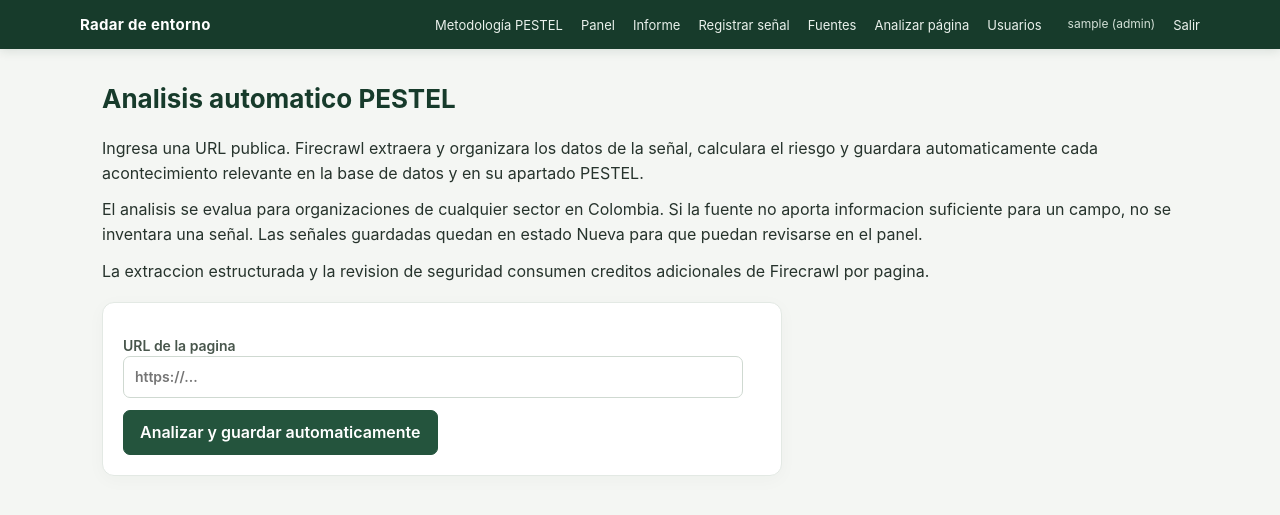
After one commit to Cristian0124/lectura_smurfit, a Flask app: page /analizar-pagina in a window 1280 px wide. The commit adds this page. Shown: the top 515 px of the page. Run offline with Flask 3, Linux system fonts and the light colour scheme; the visitor is signed in with stand-in values (Sample User, id 1).

Commit message:
actualizacion de pagina de entorno

```diff
--- a/lectura_entorno/app.py
+++ b/lectura_entorno/app.py
@@ -1,9 +1,12 @@
-"""Lectura de entorno - Smurfit Westrock (MVP / adelanto). Grupo 1.
+"""Radar de entorno: análisis PESTEL para organizaciones de cualquier sector.
 Python + Flask + SQLite. Corre local o en PythonAnywhere.
 """
-import io, os, secrets
+import hashlib, io, json, os, secrets
 from datetime import date
 from functools import wraps
+from urllib.error import HTTPError, URLError
+from urllib.parse import urlsplit
+from urllib.request import Request, urlopen
 
 from flask import (Flask, Response, abort, flash, redirect, render_template,
                    request, session, url_for)
@@ -16,7 +19,7 @@ app.secret_key = os.environ.get("SECRET_KEY", "cambiar-en-produccion")
 app.config.update(SESSION_COOKIE_HTTPONLY=True, SESSION_COOKIE_SAMESITE="Lax")
 
 FACTORES = ["Político", "Económico", "Social", "Tecnológico", "Ecológico", "Legal"]      # PESTEL
-AMBITOS = ["País (Colombia)", "Sector empaques/papel", "Competencia", "Proveedores", "Clientes"]  # tipo de entorno
+AMBITOS = ["País o región", "Sector", "Mercado", "Competencia", "Proveedores", "Clientes", "Tecnología"]
 TIPOS = ["Oportunidad", "Amenaza"]
 HORIZONTES = ["Corto plazo", "Mediano plazo", "Largo plazo"]
 ESTADOS = ["Nueva", "En análisis", "Publicada", "Cerrada"]
@@ -35,16 +38,15 @@ PESTEL = [
             "para producir y vender."
         ),
         "contexto": (
-            "Para una empresa de empaques en Colombia, conviene observar políticas "
-            "industriales, comerciales y de gestión de residuos."
+            "Analiza decisiones públicas, estabilidad institucional y políticas que puedan "
+            "cambiar las condiciones de operación en el territorio de interés."
         ),
         "preguntas": [
-            "¿Hay cambios en políticas de producción, comercio o empaques?",
-            "¿Qué incentivos o restricciones públicas podrían afectar al sector?",
+            "¿Qué cambios de política pública afectan a la actividad o al mercado?",
+            "¿Qué incentivos, restricciones o riesgos institucionales están surgiendo?",
         ],
         "fuentes": (
-            "Ministerios y entidades públicas, Datos Abiertos Colombia, "
-            "publicaciones empresariales."
+            "Entidades publicas, registros oficiales y comunicados institucionales."
         ),
     },
 
@@ -58,14 +60,14 @@ PESTEL = [
             "y la rentabilidad."
         ),
         "contexto": (
-            "En empaques, vale la pena seguir costos de materias primas, energía "
-            "y transporte, además de la demanda de clientes comerciales e industriales."
+            "Observa inflación, tasas, empleo, costos, inversión, comercio y demanda "
+            "en los mercados relevantes para la organización."
         ),
         "preguntas": [
             "¿Cómo cambian la inflación, la tasa de cambio y los costos de energía?",
-            "¿Qué señales hay sobre la demanda de empaques?",
+            "¿Qué señales muestran cambios en la demanda o en el costo de operar?",
         ],
-        "fuentes": "DANE, Banco de la República, Banco Mundial y reportes sectoriales.",
+        "fuentes": "Institutos estadisticos, bancos centrales y reportes economicos del territorio analizado.",
     },
 
     # S · Social
@@ -77,14 +79,14 @@ PESTEL = [
             "Cambios en las personas, sus hábitos, expectativas y formas de consumo."
         ),
         "contexto": (
-            "Los hábitos de compra y las expectativas sobre empaques reciclables "
-            "o de menor impacto pueden influir en las necesidades de los clientes."
+            "Los cambios demográficos, culturales, laborales y de consumo pueden "
+            "modificar expectativas y necesidades de las partes interesadas."
         ),
         "preguntas": [
-            "¿Qué esperan los consumidores de los empaques?",
-            "¿Cómo cambian las preferencias hacia opciones reciclables o reutilizables?",
+            "\u00bfQu\u00e9 esperan las personas usuarias o clientes?",
+            "¿Qué cambios de hábitos, valores o composición poblacional son relevantes?",
         ],
-        "fuentes": "Estadísticas del DANE, estudios de consumo y publicaciones del sector.",
+        "fuentes": "Estudios demograficos, encuestas de consumo y publicaciones sociales.",
     },
 
     # T · Tecnológico
@@ -94,14 +96,14 @@ PESTEL = [
         "color": "#54758a",
         "descripcion": "Tecnologías que pueden transformar productos, procesos y canales de venta.",
         "contexto": (
-            "La automatización, el diseño de empaques y los canales digitales son temas "
-            "que se pueden revisar para el sector y la oferta comercial de la empresa."
+            "La automatización, la inteligencia artificial, la ciberseguridad y la "
+            "infraestructura digital pueden transformar procesos y modelos de negocio."
         ),
         "preguntas": [
-            "¿Qué tecnologías están cambiando el diseño o la fabricación de empaques?",
-            "¿Qué oportunidades ofrece el comercio digital?",
+            "¿Qué tecnologías emergentes pueden cambiar productos, procesos o servicios?",
+            "¿Qué oportunidades y riesgos digitales afectan a la organización?",
         ],
-        "fuentes": "Publicaciones técnicas, gremios, ferias e información corporativa.",
+        "fuentes": "Publicaciones tecnicas, centros de investigacion y asociaciones profesionales.",
     },
 
     # E · Ecológico
@@ -111,16 +113,15 @@ PESTEL = [
         "color": "#3f8063",
         "descripcion": "Condiciones ambientales, recursos, residuos y efectos del cambio climático.",
         "contexto": (
-            "En empaques de papel son relevantes la gestión de residuos, el reciclaje, "
-            "el uso de agua y energía y la disponibilidad de materias primas."
+            "Examina clima, recursos naturales, energía, contaminación, biodiversidad "
+            "y las expectativas ambientales aplicables al contexto analizado."
         ),
         "preguntas": [
             "¿Qué cambios hay en reciclaje y gestión de residuos?",
             "¿Qué riesgos ambientales pueden afectar recursos o continuidad operativa?",
         ],
         "fuentes": (
-            "Ministerio de Ambiente, IDEAM, autoridades ambientales e informes "
-            "de sostenibilidad."
+            "Autoridades ambientales, datos climaticos oficiales e informes de sostenibilidad."
         ),
     },
 
@@ -132,14 +133,14 @@ PESTEL = [
         "descripcion": "Leyes y normas que establecen obligaciones para la actividad empresarial.",
         "contexto": (
             "Se deben seguir normas ambientales, laborales y comerciales, además de "
-            "requisitos sanitarios aplicables a empaques destinados a contacto con alimentos."
+            "requisitos sectoriales aplicables a productos, servicios u operaciones."
         ),
         "preguntas": [
-            "¿Se publicaron normas nuevas o cambios que apliquen a empaques?",
-            "¿Qué requisitos aplican a materiales en contacto con alimentos?",
+            "\u00bfSe publicaron normas nuevas o cambios que apliquen a la actividad?",
+            "¿Qué normas nuevas o cambios regulatorios podrían aplicar a la actividad?",
         ],
         "fuentes": (
-            "Diario Oficial, SUIN-Juriscol, INVIMA, ministerios y autoridades competentes."
+            "Diarios oficiales, registros normativos y autoridades competentes."
         ),
     },
 ]
@@ -229,8 +230,174 @@ def pestel():
     if elegido not in [d["nombre"] for d in PESTEL]:
         elegido = "Político"
     dimension = next(d for d in PESTEL if d["nombre"] == elegido)
-    conteos = {d["nombre"]: bd.contar_senales_por_factor(d["nombre"]) for d in PESTEL}
-    return render_template("pestel.html", dimensiones=PESTEL, dimension=dimension, conteos=conteos)
+    rol = session["rol"]
+    conteos = {d["nombre"]: len(bd.consultar_senales(rol, factor=d["nombre"])) for d in PESTEL}
+    senales_dimension = bd.consultar_senales(rol, factor=elegido)
+    return render_template("pestel.html", dimensiones=PESTEL, dimension=dimension,
+                           conteos=conteos, senales=senales_dimension, nivel=nivel)
+
+
+def esquema_senales_estructuradas():
+    fecha_opcional = {"type": ["string", "null"], "format": "date"}
+    senal = {
+        "type": "object",
+        "properties": {
+            "titulo": {"type": "string", "description": "Titulo breve y fiel al acontecimiento de la fuente."},
+            "descripcion": {"type": "string", "description": "Resumen factual del acontecimiento, sin agregar datos que no aparezcan en la fuente."},
+            "implicaciones": {"type": "string", "description": "Implicacion razonada para organizaciones de cualquier sector que operan en Colombia."},
+            "factor": {"type": "string", "enum": FACTORES, "description": "La dimension PESTEL principal a la que corresponde el hecho."},
+            "ambito": {"type": "string", "enum": AMBITOS, "description": "Ambito colombiano mas directamente relacionado con el hecho."},
+            "tipo": {"type": "string", "enum": TIPOS, "description": "Oportunidad o amenaza para organizaciones de cualquier sector en Colombia."},
+            "horizonte": {"type": "string", "enum": HORIZONTES, "description": "Horizonte temporal probable de la implicacion."},
+            "impacto": {"type": "integer", "minimum": 1, "maximum": 5, "description": "Impacto potencial: 1 minimo y localizado; 3 relevante para varias organizaciones; 5 amplio o sistemico en Colombia."},
+            "probabilidad": {"type": "integer", "minimum": 1, "maximum": 5, "description": "Probabilidad de que la implicacion ocurra: 1 especulativa; 3 plausible; 5 hecho confirmado o altamente probable. Justifica la estimacion."},
+            "vigencia": {**fecha_opcional, "description": "Fecha de vencimiento solo si la fuente la indica claramente; null si no se conoce."},
+            "fecha_publicacion": {**fecha_opcional, "description": "Fecha de publicacion indicada por la fuente; null si no se encuentra."},
+            "justificacion": {"type": "string", "description": "Por que el acontecimiento corresponde a ese factor, tipo, ambito e impacto."},
+            "evidencia": {"type": "string", "description": "Frase breve, literal o casi literal, que sustenta la clasificacion."},
+        },
+        "required": ["titulo", "descripcion", "implicaciones", "factor", "ambito", "tipo", "horizonte",
+                     "impacto", "probabilidad", "vigencia", "fecha_publicacion", "justificacion", "evidencia"],
+        "additionalProperties": False,
+    }
+    return {
+        "type": "object",
+        "properties": {"senales": {"type": "array", "items": senal, "maxItems": 5,
+                                      "description": "Acontecimientos externos distintos y relevantes. Devuelve una lista vacia si la pagina no contiene una señal PESTEL clara."}},
+        "required": ["senales"],
+        "additionalProperties": False,
+    }
+
+
+@app.route("/analizar-pagina", methods=["GET", "POST"])
+@requiere("admin", "analista")
+def analizar_pagina():
+    url = ""
+    if request.method == "POST":
+        url = request.form.get("url", "").strip()
+        try:
+            partes = urlsplit(url)
+            hostname = partes.hostname
+        except ValueError:
+            hostname = None
+            partes = None
+        if (len(url) > 2048 or not partes or partes.scheme != "https" or not hostname
+                or partes.username or partes.password):
+            flash("Ingresa una URL publica valida que comience con https://")
+            return render_template("analizar.html", url=url)
+
+        api_key = os.environ.get("FIRECRAWL_API_KEY", "").strip()
+        if not api_key:
+            flash("Falta configurar FIRECRAWL_API_KEY en el entorno del servidor.")
+            return render_template("analizar.html", url=url)
+
+        payload = json.dumps({
+            "url": url,
+            "formats": [{"type": "json", "schema": esquema_senales_estructuradas()}],
+            "onlyMainContent": True,
+            "checkPromptInjection": True,
+        }).encode("utf-8")
+        solicitud = Request(
+            "https://api.firecrawl.dev/v2/scrape",
+            data=payload,
+            headers={"Authorization": f"Bearer {api_key}", "Content-Type": "application/json"},
+            method="POST",
+        )
+        try:
+            with urlopen(solicitud, timeout=90) as respuesta:
+                resultado = json.loads(respuesta.read().decode("utf-8"))
+            if not resultado.get("success"):
+                raise ValueError("Respuesta de Firecrawl sin exito")
+            datos = resultado.get("data") or {}
+            metadata = datos.get("metadata") or {}
+            extraccion = datos.get("json") or {}
+            if isinstance(extraccion, str):
+                extraccion = json.loads(extraccion)
+            senales = extraccion.get("senales", []) if isinstance(extraccion, dict) else []
+            hostname = urlsplit(url).hostname or "Fuente web"
+            title_pagina = metadata.get("title") or hostname
+            fuente = bd.buscar_fuente_por_url(url)
+            fuente_id = fuente["id"] if fuente else None
+            guardadas = 0
+            duplicadas = 0
+            senales_validas = []
+            for item in senales[:5]:
+                if not isinstance(item, dict):
+                    continue
+                item_title = str(item.get("titulo", "")).strip()[:200]
+                descripcion = str(item.get("descripcion", "")).strip()[:5000]
+                implicaciones = str(item.get("implicaciones", "")).strip()[:5000]
+                factor = item.get("factor")
+                ambito = item.get("ambito")
+                tipo = item.get("tipo")
+                horizonte = item.get("horizonte")
+                try:
+                    impacto = int(item.get("impacto"))
+                    probabilidad = int(item.get("probabilidad"))
+                except (TypeError, ValueError):
+                    continue
+                fecha_publicacion = item.get("fecha_publicacion")
+                vigencia = item.get("vigencia")
+                try:
+                    if fecha_publicacion:
+                        fecha_publicacion = date.fromisoformat(str(fecha_publicacion)[:10]).isoformat()
+                    if vigencia:
+                        vigencia = date.fromisoformat(str(vigencia)[:10]).isoformat()
+                except ValueError:
+                    fecha_publicacion, vigencia = None, None
+                if (not item_title or not descripcion or not implicaciones or factor not in FACTORES
+                        or ambito not in AMBITOS or tipo not in TIPOS or horizonte not in HORIZONTES
+                        or not (1 <= impacto <= 5 and 1 <= probabilidad <= 5)):
+                    continue
+                senales_validas.append({
+                    "titulo": item_title, "descripcion": descripcion, "implicaciones": implicaciones,
+                    "factor": factor, "ambito": ambito, "tipo": tipo, "horizonte": horizonte,
+                    "impacto": impacto, "probabilidad": probabilidad, "fecha_publicacion": fecha_publicacion,
+                    "vigencia": vigencia, "justificacion": str(item.get("justificacion", "")).strip()[:2000],
+                    "evidencia": str(item.get("evidencia", "")).strip()[:2000],
+                })
+
+            if senales_validas and not fuente_id:
+                nombre_fuente = f"{title_pagina[:120]} ({hostname})"
+                try:
+                    fuente_id = bd.crear_fuente_analizada(nombre_fuente, url)
+                except bd.DuplicadoError:
+                    huella = hashlib.sha256(url.encode("utf-8")).hexdigest()[:10]
+                    fuente_id = bd.crear_fuente_analizada(f"{title_pagina[:100]} ({hostname}) {huella}", url)
+            for item in senales_validas:
+                if bd.senal_ya_registrada(fuente_id, item["titulo"], item["factor"]):
+                    duplicadas += 1
+                    continue
+                datos_senal = (item["titulo"], item["descripcion"], item["implicaciones"], item["factor"],
+                               item["ambito"], item["tipo"], item["horizonte"], fuente_id, item["impacto"],
+                               item["probabilidad"], item["impacto"] * item["probabilidad"], item["vigencia"])
+                justificacion = item["justificacion"]
+                if item["evidencia"]:
+                    justificacion += " Evidencia de la fuente: " + item["evidencia"]
+                bd.registrar_senal_analizada(datos_senal, session["usuario"], justificacion,
+                                             item["fecha_publicacion"], date.today().isoformat())
+                guardadas += 1
+            if guardadas:
+                flash(f"Analisis completo: {guardadas} señal(es) se guardaron automaticamente en PESTEL." +
+                      (f" {duplicadas} ya existian y no se duplicaron." if duplicadas else ""))
+                return redirect(url_for("panel"))
+            if duplicadas:
+                flash("La pagina ya se habia analizado; no se duplicaron sus señales.")
+            else:
+                flash("La pagina se extrajo, pero Firecrawl no detecto señales PESTEL suficientemente claras para guardar.")
+        except HTTPError as error:
+            if error.code == 402:
+                flash("Firecrawl no tiene creditos disponibles para esta extraccion estructurada.")
+            elif error.code == 403:
+                flash("Firecrawl rechazo la solicitud. Puede ser un bloqueo de seguridad del contenido o de la cuenta.")
+            else:
+                flash(f"Firecrawl respondio con un error HTTP {error.code}. Revisa la URL y la clave API.")
+        except (URLError, TimeoutError, json.JSONDecodeError, UnicodeDecodeError):
+            flash("No se pudo conectar con Firecrawl. Intenta de nuevo en unos minutos.")
+        except (AttributeError, TypeError, ValueError):
+            flash("Firecrawl devolvio una respuesta que no se pudo interpretar.")
+
+    return render_template("analizar.html", url=url)
 
 
 @app.route("/informe")
@@ -256,7 +423,8 @@ def leer_form():
     if (f["factor"] not in FACTORES or f["ambito"] not in AMBITOS or f["tipo"] not in TIPOS
             or f["horizonte"] not in HORIZONTES):
         abort(400)
-    return (f["titulo"].strip(), f["descripcion"].strip(), f["factor"], f["ambito"], f["tipo"], f["horizonte"],
+    return (f["titulo"].strip(), f["descripcion"].strip(), f.get("implicaciones", "").strip(),
+            f["factor"], f["ambito"], f["tipo"], f["horizonte"],
             int(f["fuente_id"]) or None, imp, prob, imp * prob, f["vigencia"] or None)  # riesgo = impacto x probabilidad
 
 
--- /dev/null
+++ b/lectura_entorno/templates/analizar.html
@@ -0,0 +1,11 @@
+{% extends "base.html" %}{% block c %}
+<h2>Analisis automatico PESTEL</h2>
+<p>Ingresa una URL publica. Firecrawl extraera y organizara los datos de la señal, calculara el riesgo y guardara automaticamente cada acontecimiento relevante en la base de datos y en su apartado PESTEL.</p>
+<p>El analisis se evalua para organizaciones de cualquier sector en Colombia. Si la fuente no aporta informacion suficiente para un campo, no se inventara una señal. Las señales guardadas quedan en estado Nueva para que puedan revisarse en el panel.</p>
+<p>La extraccion estructurada y la revision de seguridad consumen creditos adicionales de Firecrawl por pagina.</p>
+<form method="post">
+ <input type="hidden" name="csrf_token" value="{{ csrf }}">
+ <label>URL de la pagina <input name="url" type="url" value="{{ url }}" placeholder="https://..." required maxlength="2048" style="width:min(100%,620px)"></label>
+ <button type="submit">Analizar y guardar automaticamente</button>
+</form>
+{% endblock %}
--- a/lectura_entorno/templates/base.html
+++ b/lectura_entorno/templates/base.html
@@ -1,7 +1,7 @@
 <!doctype html>
 <html lang="es"><head><meta charset="utf-8">
 <meta name="viewport" content="width=device-width, initial-scale=1">
-<title>Lectura de entorno · Smurfit Westrock</title>
+<title>Radar de entorno</title>
 <style>
  :root{--green:#24543d;--green-dark:#173b2b;--mint:#eaf1ec;--ink:#26332c;--muted:#68756d;--line:#e3e9e4;--paper:#fff;--bg:#f4f6f3;--accent:#c7a66a}
  *{box-sizing:border-box}
@@ -25,11 +25,11 @@
  @media(max-width:720px){header{gap:11px;padding:12px 16px}header b{width:100%}header span{padding:0}main{margin:24px auto;padding:0 14px 36px}h2{font-size:23px}table{display:block;overflow-x:auto;white-space:normal}th,td{min-width:105px}td:first-child{min-width:190px}}
  @media print{body{background:#fff}header,.no-imprimir{display:none}main{max-width:none;margin:0;padding:0}table{border-radius:0}}
 </style></head><body>
-<header><b>Lectura de entorno · Smurfit Westrock</b>
+<header><b>Radar de entorno</b>
 {% if session.usuario %}
  <a href="{{ url_for('pestel') }}">Metodología PESTEL</a>
  <a href="{{ url_for('panel') }}">Panel</a><a href="{{ url_for('informe') }}">Informe</a>
- {% if session.rol in ('admin','analista') %}<a href="{{ url_for('nueva') }}">Registrar señal</a><a href="{{ url_for('fuentes') }}">Fuentes</a>{% endif %}
+ {% if session.rol in ('admin','analista') %}<a href="{{ url_for('nueva') }}">Registrar señal</a><a href="{{ url_for('fuentes') }}">Fuentes</a><a href="{{ url_for('analizar_pagina') }}">Analizar página</a>{% endif %}
  {% if session.rol == 'admin' %}<a href="{{ url_for('usuarios') }}">Usuarios</a>{% endif %}
  <span>{{ session.usuario }} ({{ session.rol }})</span><a href="{{ url_for('salir') }}">Salir</a>
 {% endif %}</header>
--- a/lectura_entorno/templates/form.html
+++ b/lectura_entorno/templates/form.html
@@ -4,6 +4,7 @@
 <form method="post"><input type="hidden" name="csrf_token" value="{{ csrf }}">
  <label>Título <input name="titulo" required value="{{ s.titulo if s }}"></label>
  <label>Descripción <textarea name="descripcion" rows="3" cols="50">{{ s.descripcion if s }}</textarea></label>
+ <label>Implicaciones <textarea name="implicaciones" rows="3" cols="50">{{ s.implicaciones if s }}</textarea></label>
  <label>Factor (PESTEL) <select name="factor">{{ op(factores, s.factor if s) }}</select></label>
  <label>Tipo de entorno <select name="ambito">{{ op(ambitos, s.ambito if s) }}</select></label>
  <label>Tipo <select name="tipo">{{ op(tipos, s.tipo if s) }}</select></label>
--- a/lectura_entorno/templates/informe.html
+++ b/lectura_entorno/templates/informe.html
@@ -1,9 +1,12 @@
 {% extends "base.html" %}{% block c %}
 <h2>Informe de lectura de entorno</h2>
-<p>Smurfit Westrock · generado el {{ hoy }} · {{ senales|length }} señales ordenadas por riesgo.
+<p>Radar de entorno ? generado el {{ hoy }} ? {{ senales|length }} se?ales ordenadas por riesgo.
  <a href="#" class="no-imprimir" onclick="window.print();return false">Imprimir / guardar PDF</a></p>
 {% for s in senales %}
 <p><b>{{ s.titulo }}</b> — <span class="{{ nivel(s.puntaje) }}">riesgo {{ s.puntaje }} ({{ nivel(s.puntaje) }})</span><br>
  {{ s.factor }} · {{ s.ambito }} · {{ s.tipo }} · {{ s.horizonte }}<br>{{ s.descripcion }}<br>
+ {% if s.implicaciones %}Implicaciones: {{ s.implicaciones }}<br>{% endif %}
+ {% if s.fecha_publicacion %}Publicada: {{ s.fecha_publicacion }} · {% endif %}{% if s.fecha_identificacion %}Identificada: {{ s.fecha_identificacion }}<br>{% endif %}
+ {% if s.justificacion %}Justificacion PESTEL: {{ s.justificacion }}<br>{% endif %}
  Fuente: {{ s.fuente or '-' }}{% if s.conf %} (confiabilidad {{ s.conf }}){% endif %}{% if s.vigencia %} · vigente hasta {{ s.vigencia }}{% endif %}</p>
 {% else %}<p>No hay señales para mostrar.</p>{% endfor %}{% endblock %}
--- a/lectura_entorno/templates/panel.html
+++ b/lectura_entorno/templates/panel.html
@@ -11,7 +11,7 @@
 {% if not senales %}<p>No hay señales{% if session.rol == 'decisor' %} publicadas{% endif %} todavía.</p>{% else %}
 <table><tr><th>Señal</th><th>Factor / ámbito</th><th>Tipo</th><th>Horizonte</th><th>Fuente</th><th>Riesgo</th><th>Vigencia</th><th>Estado</th><th></th></tr>
 {% for s in senales %}<tr>
- <td><b>{{ s.titulo }}</b><br>{{ s.descripcion }}</td><td>{{ s.factor }}<br>{{ s.ambito }}</td><td>{{ s.tipo }}</td><td>{{ s.horizonte }}</td>
+ <td><b>{{ s.titulo }}</b><br>{{ s.descripcion }}{% if s.implicaciones %}<br><small><b>Implicaciones:</b> {{ s.implicaciones }}</small>{% endif %}{% if s.fecha_publicacion %}<br><small>Publicada: {{ s.fecha_publicacion }}</small>{% endif %}{% if s.fecha_identificacion %}<br><small>Identificada: {{ s.fecha_identificacion }}</small>{% endif %}{% if s.justificacion %}<br><small><b>Justificacion:</b> {{ s.justificacion }}</small>{% endif %}</td><td>{{ s.factor }}<br>{{ s.ambito }}</td><td>{{ s.tipo }}</td><td>{{ s.horizonte }}</td>
  <td>{% if s.fuente_url %}<a href="{{ s.fuente_url }}" target="_blank" rel="noopener">{{ s.fuente }}</a>{% else %}{{ s.fuente or '-' }}{% endif %}{% if s.conf %}<br>confiabilidad {{ s.conf }}{% endif %}</td>
  <td class="{{ nivel(s.puntaje) }}">{{ s.puntaje }} ({{ nivel(s.puntaje) }})</td>
  <td>{{ s.vigencia or '-' }}{% if s.vigencia and s.vigencia < hoy %} <b class="Alto">vencida</b>{% endif %}</td><td>{{ s.estado }}</td>
```
Also changed, not shown: lectura_entorno/PYTHONANYWHERE.md (+11 -11 lines), lectura_entorno/bd.py (+41 -3 lines), lectura_entorno/cargar_senales_demo.py (+30 -90 lines), lectura_entorno/excel_export.py (+6 -3 lines), lectura_entorno/templates/pestel.html (+20 -2 lines), lectura_entorno/README.md, 2 other files.
